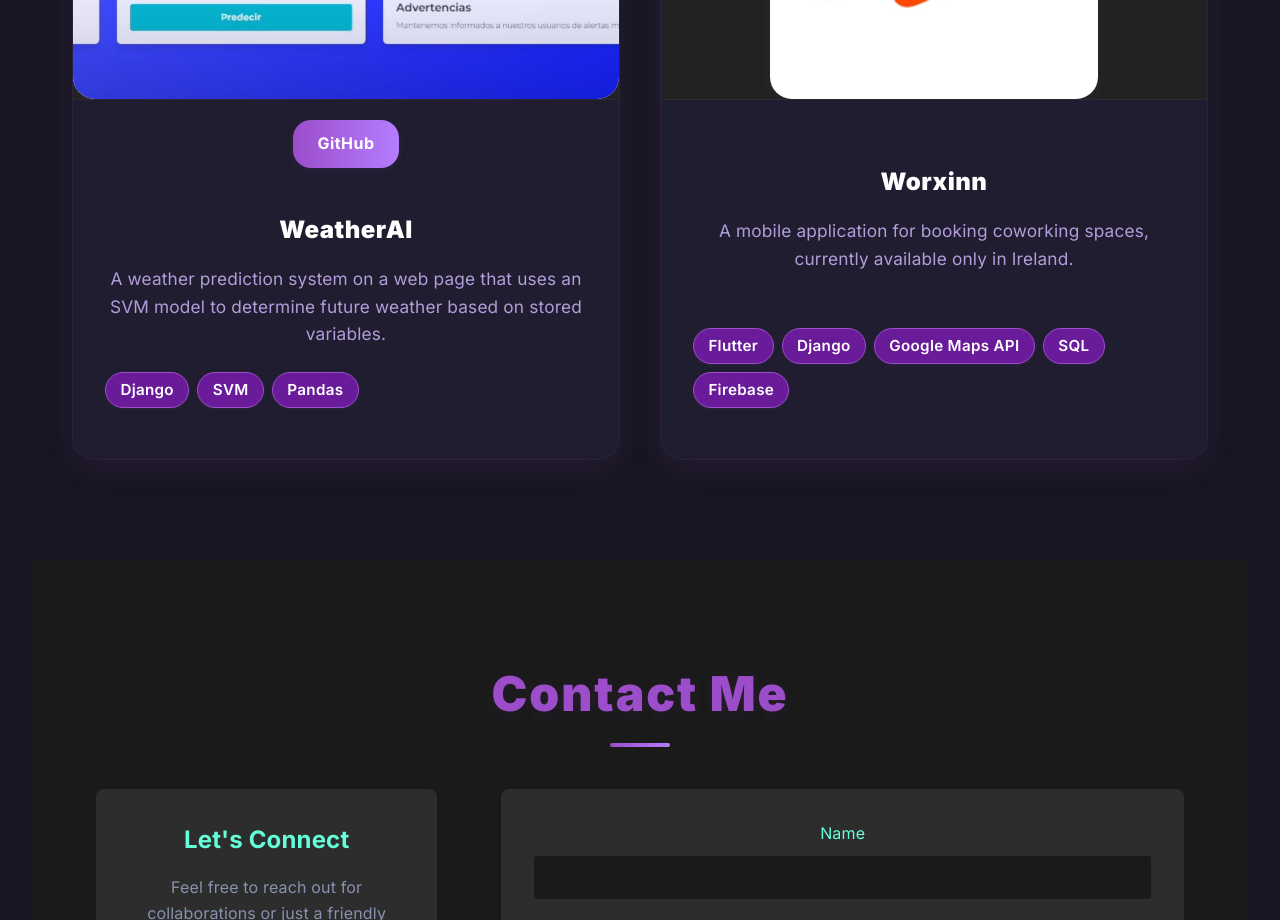
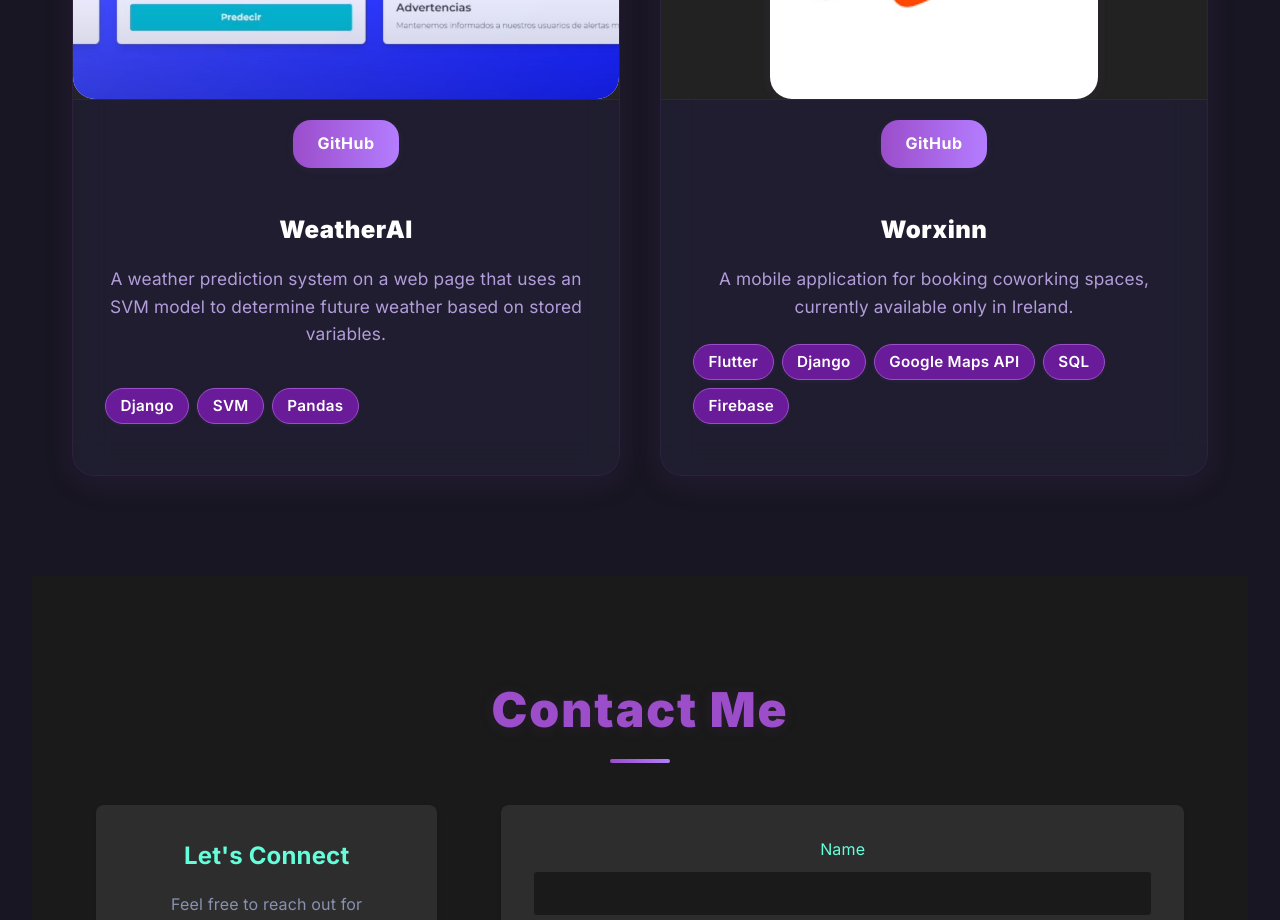
Before and after one commit to Miguelstucom/portfolio, a React (Vite) app: page / in a window 1280 px wide. Shown: the part 6220-7140 px from the top of the page. Built offline with nearby package versions, Linux system fonts and the light colour scheme.

Commit message:
link refs fix

```diff
--- a/src/components/Projects.tsx
+++ b/src/components/Projects.tsx
@@ -154,8 +154,8 @@ const Projects = () => {
                       App Store
                     </a>
                   </>
-                ) : project.title !== 'Worxinn' && (
-                  <a href="https://apps.apple.com/es/app/grandvoyage/id1579028108" target="_blank" rel="noopener noreferrer" className="btn">
+                ) : project.title !== 'Grandvoyage' && (
+                  <a href={project.github} target="_blank" rel="noopener noreferrer" className="btn">
                     GitHub
                   </a>
                 )}
```
